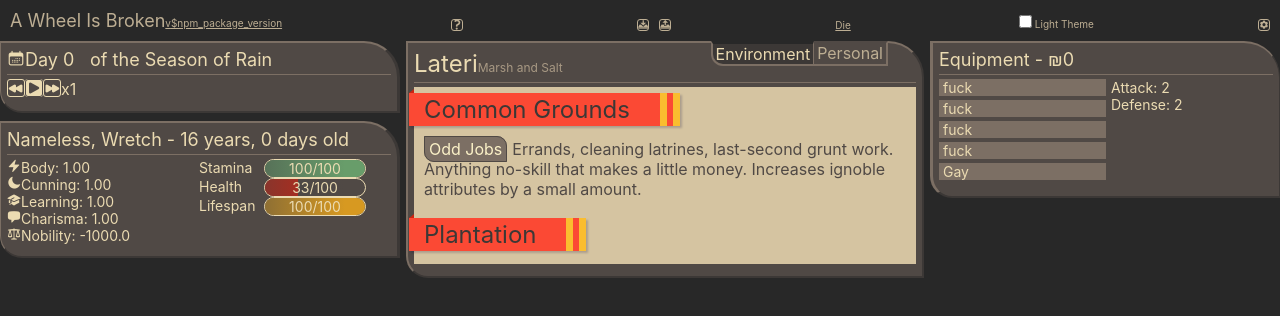
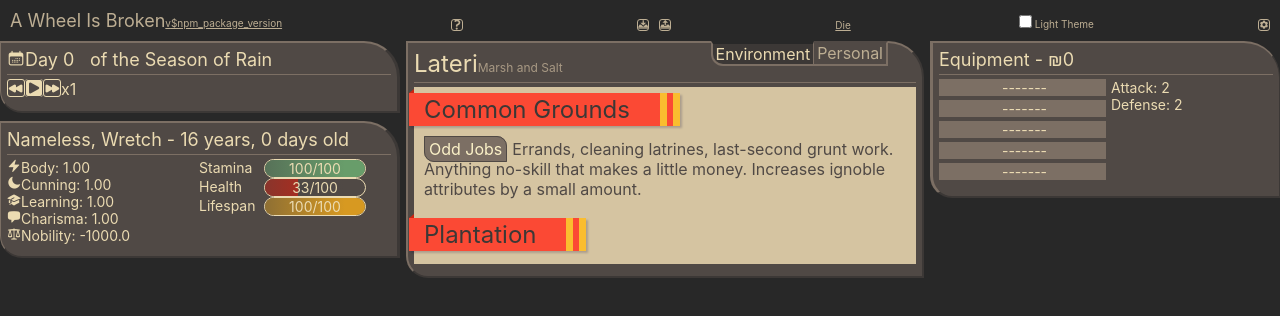
Before and after one commit to JB-0x0003/broken-wheel, a React (Create React App) app: page / in a window 1280 px wide. Shown: the top 316 px of the page. Built offline with nearby package versions, Linux system fonts and the light colour scheme.

Commit message:
generic item slots

```diff
--- a/src/App/bag-slot.tsx
+++ b/src/App/bag-slot.tsx
@@ -10,7 +10,7 @@ interface BagSlotProps{
 
 }
 
-export default function BagSlot(props){
+export default function BagSlot(props : BagSlotProps){
 
 
 	function drag(ev, originBag : BagID, originIndex : number){
@@ -42,7 +42,7 @@ export default function BagSlot(props){
 		return(
 			<div className="inventoryLi"
 				onDragOver={allowDrag}
-				onDrop={(ev)=>{dropSwapSlots(ev,props.bag,props.index)}}
+				onDrop={(ev)=>{dropSwapSlots(ev,props.bagID,props.index)}}
 			>
 				<div className="rowCenter">
 					{"-------"}
--- a/src/App/equipment-panel.tsx
+++ b/src/App/equipment-panel.tsx
@@ -1,6 +1,8 @@
 import React from 'react';
+import BagSlot from './bag-slot';
 import {Serv} from './global-service-provider';
 import {pipeBigNum} from './helpers';
+import {BagID} from './body';
 
 export default function EquipmentPanel(){
 
@@ -22,6 +24,16 @@ export default function EquipmentPanel(){
 
 
 	let deriv = sv.Character.st.body.derivatives;
+	let equipHTML = [];
+
+	for (let i = 0; i < 5; ++i){
+
+		equipHTML.push(
+			<BagSlot sv={sv} bagID={BagID.Equipment} index={i}/>
+
+		);
+
+	}
 
 	return(
 
@@ -31,21 +43,7 @@ export default function EquipmentPanel(){
 			</div>
 			<div className="inventoryFlexRow">
 				<span className="inventoryFlexColumn">
-					<div className="inventoryLi">
-						fuck
-					</div>
-					<div className="inventoryLi">
-						fuck
-					</div>
-					<div className="inventoryLi">
-						fuck
-					</div>
-					<div className="inventoryLi">
-						fuck
-					</div>
-					<div className="inventoryLi">
-						Gay
-					</div>
+					{equipHTML}
 				</span>
 				<span className="equipmentStatColumn">
 					<div className="equipmentStatsLi">Attack: {deriv.attack.value}</div>
```
